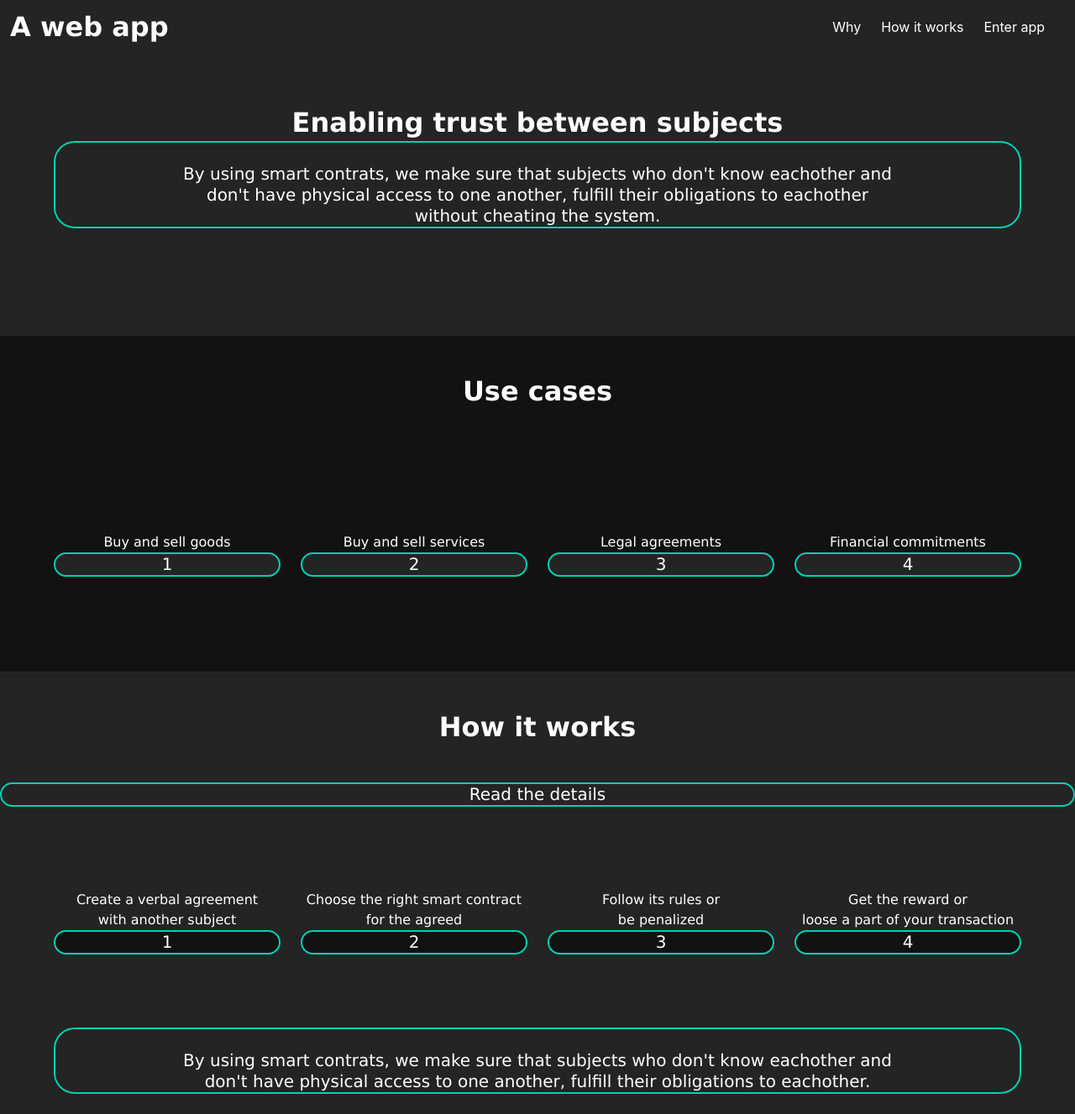
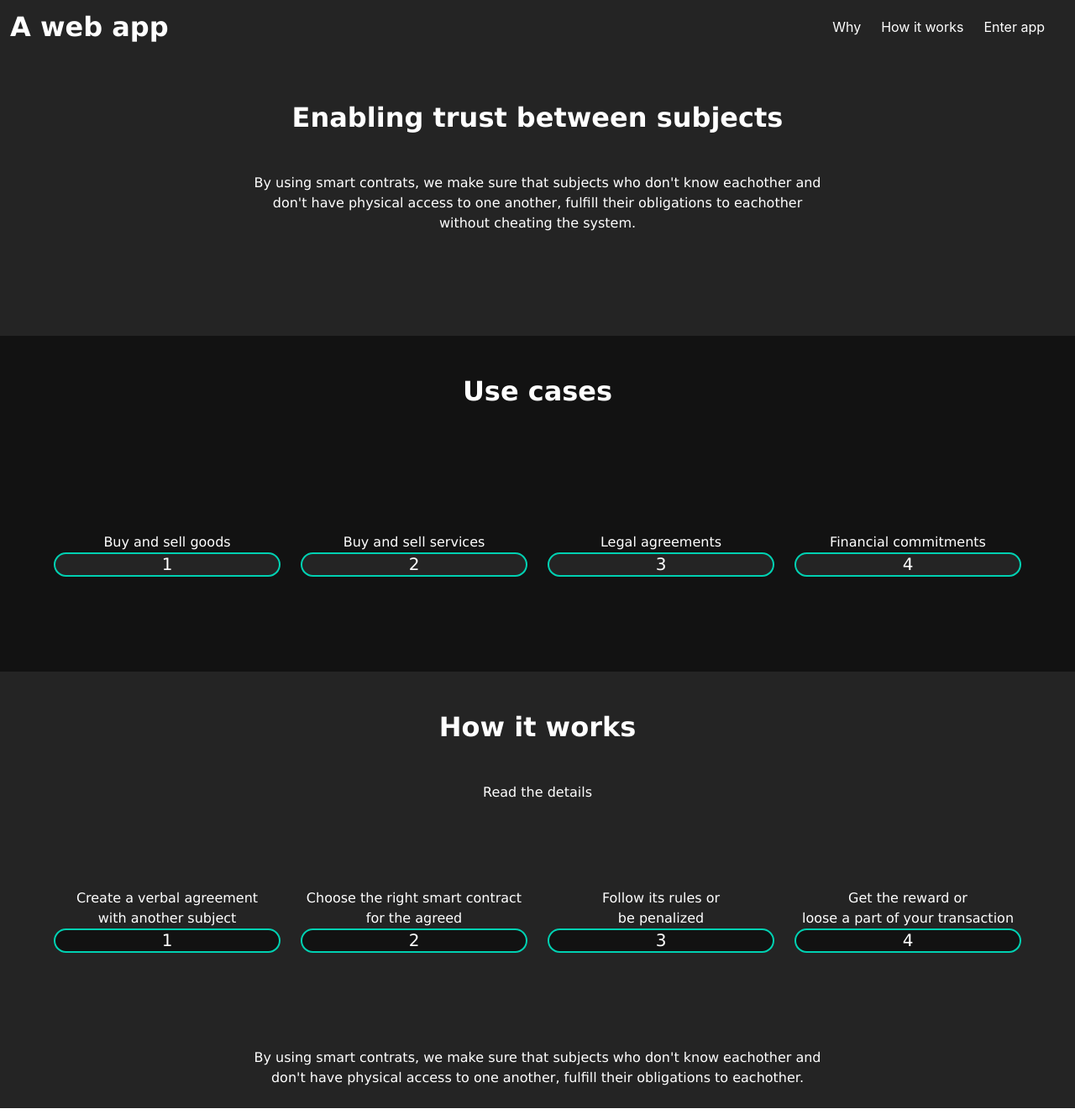
Before and after one commit to farinavito/Web3-Website, a Next.js app: page / in a window 1280 px wide. Shown: the whole page at 84% size. Built offline with nearby package versions, Linux system fonts and the light colour scheme.

Commit message:
removed subtitle tags in a few cases

```diff
--- a/pages/index.js
+++ b/pages/index.js
@@ -59,7 +59,7 @@ const Homepage = () => {
                     <p className="title has-text-centered">
                         Enabling trust between subjects
                     </p>
-                    <p className="subtitle  has-text-centered">
+                    <p className="has-text-centered">
                         <br></br>
                         By using smart contrats, we make sure that subjects who don't know eachother and <br></br>
                         don't have physical access to one another, fulfill their obligations to eachother <br></br>
@@ -107,7 +107,7 @@ const Homepage = () => {
                     <p className="title has-text-centered mt-6">
                       How it works
                     </p>
-                    <p className="subtitle has-text-centered mt-6">
+                    <p className="has-text-centered mt-6">
                       <Link href="how-it-works">
                         <a>Read the details</a>
                       </Link>
@@ -154,7 +154,7 @@ const Homepage = () => {
         <section className="hero is-small has-background-black-ter">
             <div className="hero-body">
               <div className="container has-text-centered">
-                <p className="subtitle  has-text-centered">
+                <p className="has-text-centered">
                     <br></br>
                     By using smart contrats, we make sure that subjects who don't know eachother and <br></br>
                     don't have physical access to one another, fulfill their obligations to eachother. <br></br>
```
